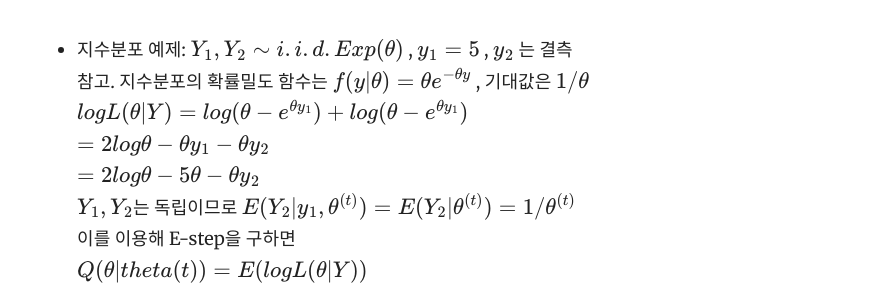
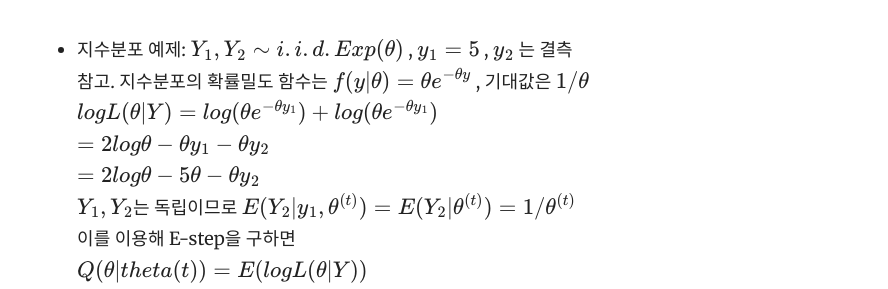
Before and after one commit to yrk3434/yrk3434.github.io, a Jekyll site: the page built from _docs/Theory/Computational Statistics_Optimization.md, in a window 1280 px wide and 900 px high, scrolled down 14691 px. Shown: the part 499-788 px from the top of the window, without its empty margins (343-1231 px from the left). Built offline with Jekyll 4.4.1, drawn with Linux system fonts in a browser that asks for light colours; formulas are drawn with MathJax 3.

```diff
--- a/_docs/Theory/Computational Statistics_Optimization.md
+++ b/_docs/Theory/Computational Statistics_Optimization.md
@@ -426,7 +426,7 @@ $ Y $ 로그우도함수의 기대값을 최대화하는 $ \theta $
 
 - 지수분포 예제: $ Y_1, Y_2 \sim i.i.d. Exp(\theta) $ , $ y_1=5 $ ,  $ y_2 $ 는 결측 <br/>
 참고. 지수분포의 확률밀도 함수는 $ f(y|\theta) = \theta e^{ - \theta y} $ , 기대값은 $ 1/\theta $ <br/>
-$ log L(\theta|Y) = log (\theta - e^{\theta y_1} ) + log (\theta - e^{\theta y_1} ) $ <br/>
+$ log L(\theta|Y) = log (\theta e^{ - \theta y_1} ) + log (\theta e^{ - \theta y_1} ) $ <br/>
 $ = 2 log \theta - \theta y_1 - \theta y_2 $ <br/>
 $=  2 log \theta - 5 \theta - \theta y_2 $ <br/>
 $ Y_1, Y_2 $는 독립이므로 $ E(Y_2|y_1, \theta^{(t)}) = E(Y_2|\theta^{(t)}) = 1/\theta^{(t)} $  <br/>
```
